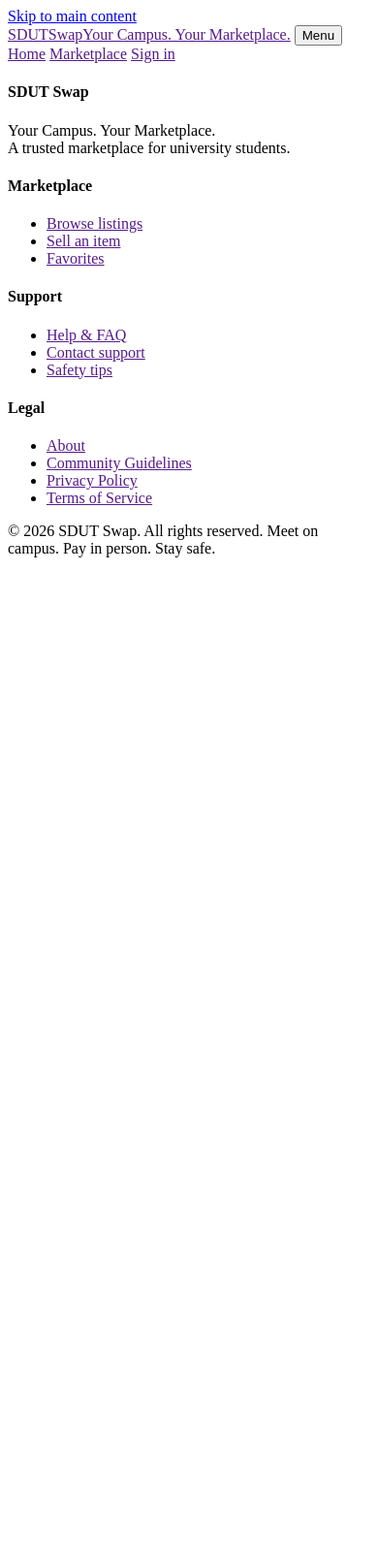
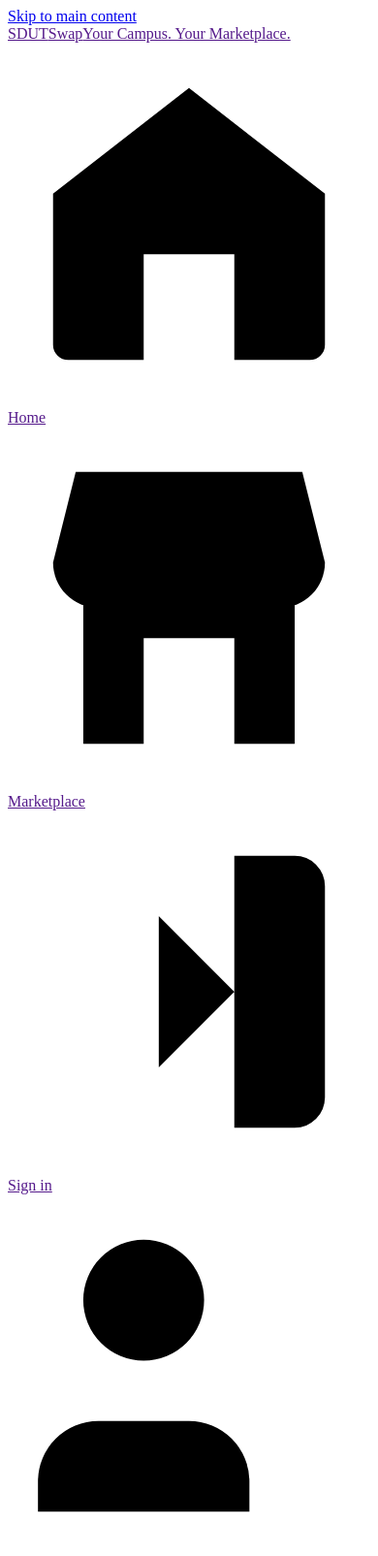
Before and after one commit to Ashmadai01/php-cloud-lab, a PHP site: template campusx/app/Views/layout.php in a window 390 px wide. Shown: the top 1605 px of the page at 97% size. Before the commit the page ends 575 px from the top, so only its background shows below. Run offline with PHP 8.4, Linux system fonts and the light colour scheme; the template is opened without the code that fills it, so the values that code supplies are empty.

Commit message:
ui: replace mobile menu with direct icon navigation

```diff
--- a/campusx/app/Views/layout.php
+++ b/campusx/app/Views/layout.php
@@ -13,16 +13,12 @@
 <header class="site-header">
   <div class="container header-inner">
     <a class="brand" href="<?= url('/') ?>">SDUT<span>Swap</span><span class="tagline">Your Campus. Your Marketplace.</span></a >
-    <button class="mobile-toggle" type="button" aria-label="Open navigation menu" aria-expanded="false" aria-controls="main-nav">
-      <span class="mobile-toggle-icon" aria-hidden="true"><span></span><span></span><span></span></span>
-      <span class="mobile-toggle-label">Menu</span>
-    </button>
     <nav class="main-nav" id="main-nav" aria-label="Main navigation">
-      <a href="<?= url('/') ?>">Home</a >
-      <a href="<?= url('/marketplace') ?>">Marketplace</a >
+      <a href="<?= url('/') ?>" class="nav-icon-link" aria-label="Home" title="Home"><svg viewBox="0 0 24 24" aria-hidden="true"><path d="m3 10 9-7 9 7v10a1 1 0 0 1-1 1h-5v-7H9v7H4a1 1 0 0 1-1-1z"/></svg><span>Home</span></a >
+      <a href="<?= url('/marketplace') ?>" class="nav-icon-link" aria-label="Marketplace" title="Marketplace"><svg viewBox="0 0 24 24" aria-hidden="true"><path d="M3 9h18l-1.5-6h-15zM5 9v12h14V9M9 21v-7h6v7M3 9a3 3 0 0 0 6 0 3 3 0 0 0 6 0 3 3 0 0 0 6 0"/></svg><span>Marketplace</span></a >
       <?php if (!empty($user)): ?>
-        <a href="<?= url('/sell') ?>">Sell</a >
-        <a href="<?= url('/messages') ?>">Messages <span class="badge-count" data-unread-badge hidden>0</span></a >
+        <a href="<?= url('/sell') ?>" class="nav-icon-link" aria-label="Sell an item" title="Sell an item"><svg viewBox="0 0 24 24" aria-hidden="true"><path d="M12 5v14M5 12h14"/></svg><span>Sell</span></a >
+        <a href="<?= url('/messages') ?>" class="nav-icon-link" aria-label="Messages" title="Messages"><svg viewBox="0 0 24 24" aria-hidden="true"><path d="M21 11.5a8.4 8.4 0 0 1-.9 3.8 8.5 8.5 0 0 1-7.6 4.7 8.4 8.4 0 0 1-3.8-.9L3 21l1.9-5.7a8.4 8.4 0 0 1-.9-3.8 8.5 8.5 0 0 1 4.7-7.6 8.4 8.4 0 0 1 3.8-.9h.5a8.5 8.5 0 0 1 8 8z"/></svg><span>Messages</span><span class="badge-count" data-unread-badge hidden>0</span></a >
         <a href="<?= url('/notifications') ?>" class="notification-bell" title="Notifications" aria-label="Notifications">
           <svg viewBox="0 0 24 24" aria-hidden="true"><path d="M18 8a6 6 0 0 0-12 0c0 7-3 7-3 9h18c0-2-3-2-3-9M10 21h4"/></svg>
           <?php if (($notificationUnreadCount ?? 0) > 0): ?>
@@ -53,8 +49,8 @@
           </div>
         </details>
       <?php else: ?>
-        <a href="<?= url('/login') ?>">Sign in</a >
-        <a href="<?= url('/register') ?>" class="btn btn-sm btn-primary" style="color:#fff">Join SDUT Swap</a >
+        <a href="<?= url('/login') ?>" class="nav-icon-link" aria-label="Sign in" title="Sign in"><svg viewBox="0 0 24 24" aria-hidden="true"><path d="M15 3h4a2 2 0 0 1 2 2v14a2 2 0 0 1-2 2h-4M10 17l5-5-5-5M15 12H3"/></svg><span>Sign in</span></a >
+        <a href="<?= url('/register') ?>" class="btn btn-sm btn-primary nav-icon-link" aria-label="Join SDUT Swap" title="Join SDUT Swap" style="color:#fff"><svg viewBox="0 0 24 24" aria-hidden="true"><path d="M16 21v-2a4 4 0 0 0-4-4H6a4 4 0 0 0-4 4v2M9 11a4 4 0 1 0 0-8 4 4 0 0 0 0 8M19 8v6M22 11h-6"/></svg><span>Join SDUT Swap</span></a >
       <?php endif; ?>
     </nav>
   </div>
```
